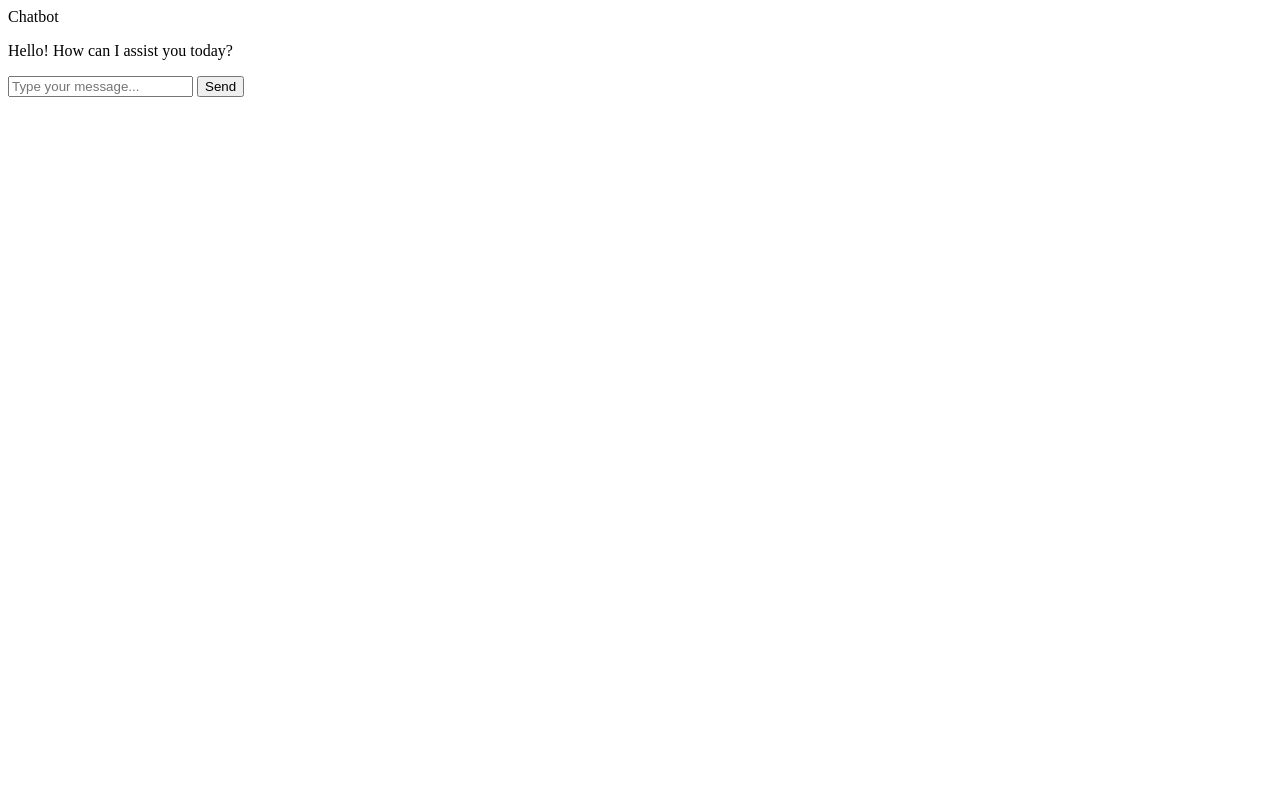
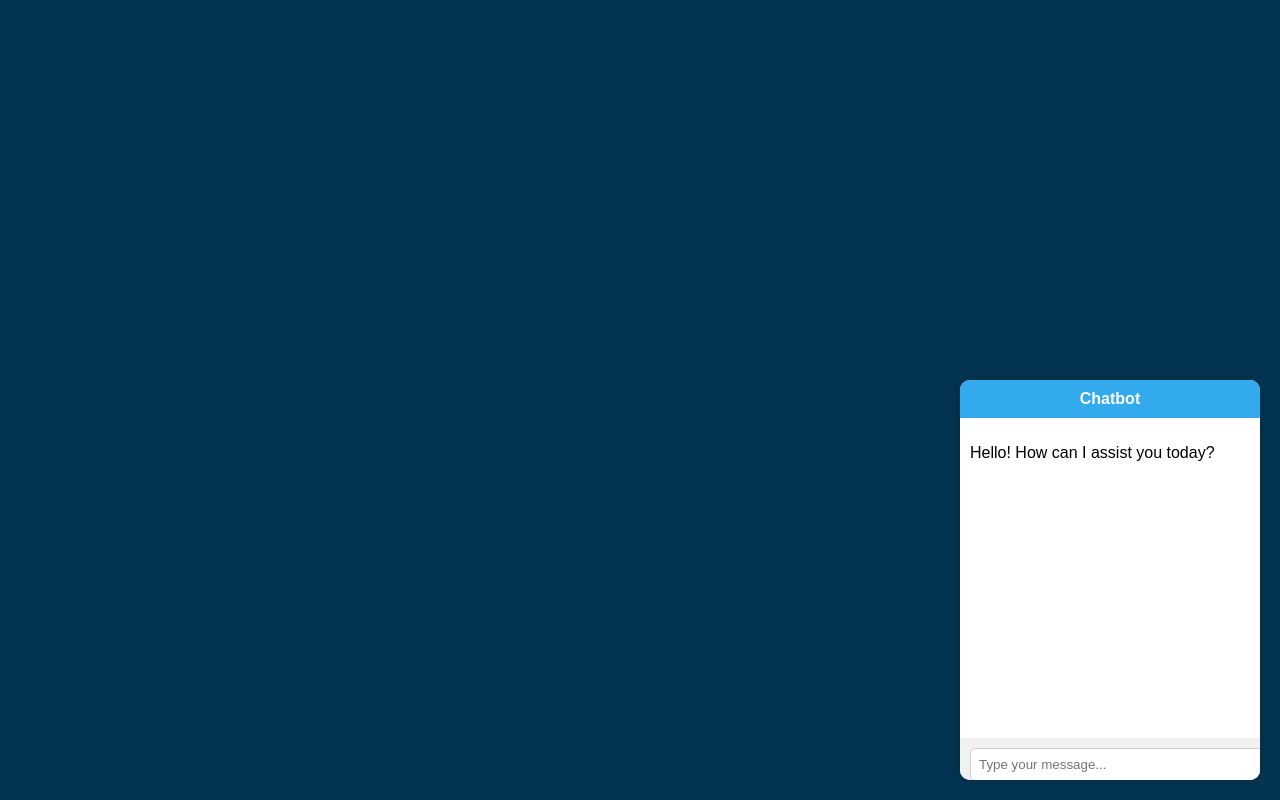
Before and after one commit to karimeli/chatbot, a plain HTML site: page index.html in a window 1280 px wide. Drawn offline with Linux system fonts and the light colour scheme.

Commit message:
chat y css y index actualizado

```diff
--- a/index.html
+++ b/index.html
@@ -6,7 +6,7 @@
   <title>Chatbot Section</title>
 
   <!-- Link to External CSS -->
-  <link rel="stylesheet" href="style.css">
+  <link rel="stylesheet" href="/css/style.css">
 
 </head>
 <body>
```
